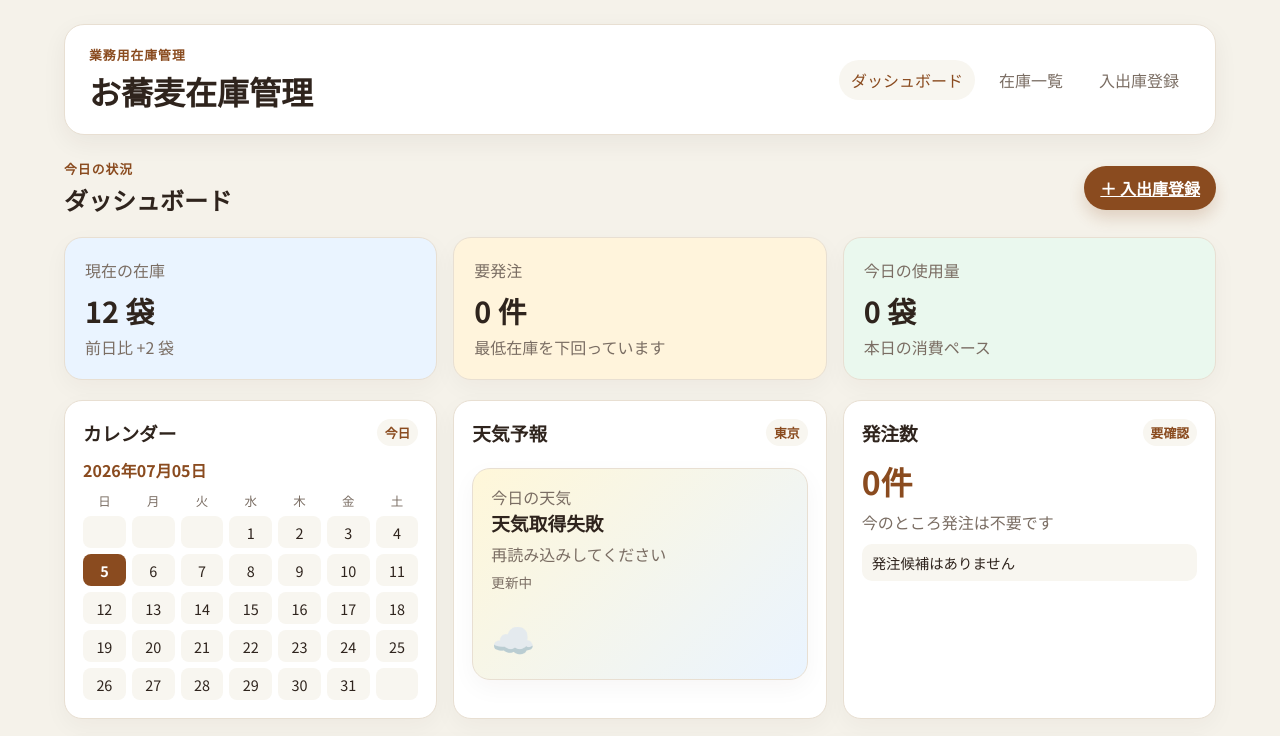
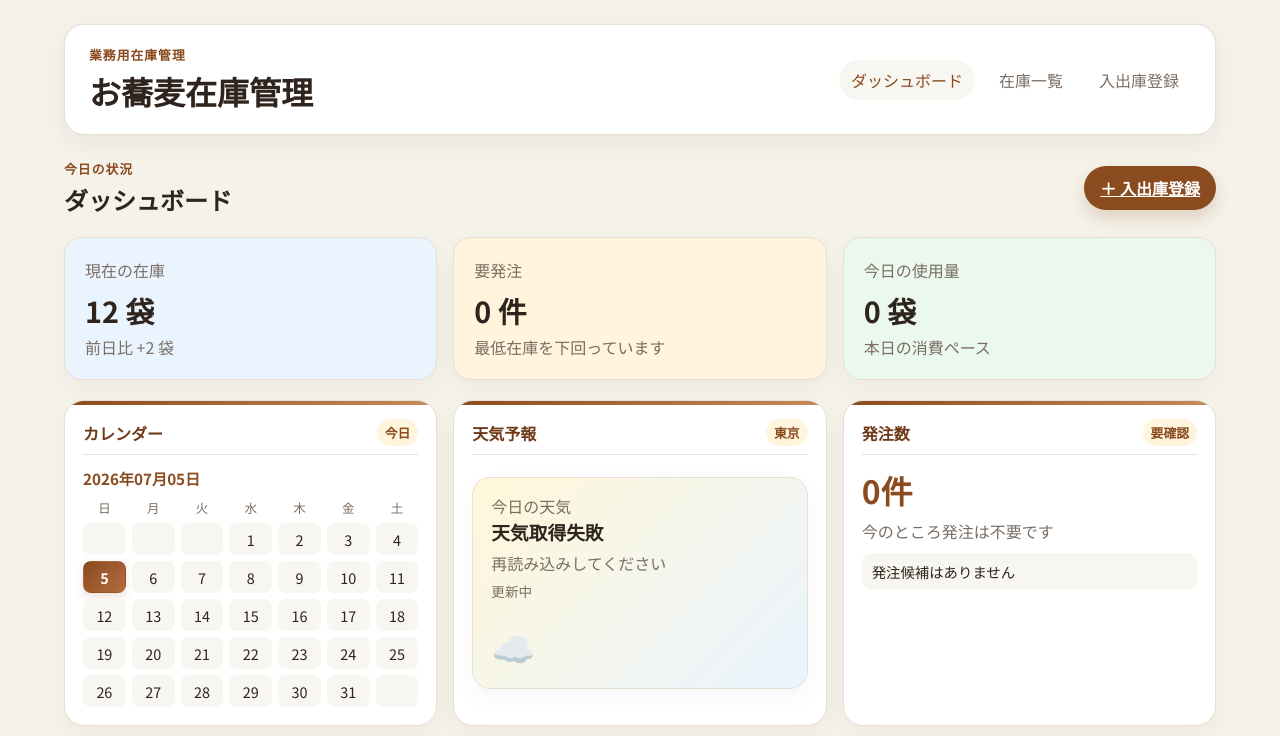
Before and after one commit to Tamramey/quiz-app2, a plain HTML site: page index.html in a window 1280 px wide. Shown: the top 736 px of the page. Drawn offline with Linux system fonts and the light colour scheme; no server answers.

Commit message:
Style dashboard calendar card

```diff
--- a/styles.css
+++ b/styles.css
@@ -164,9 +164,19 @@ p {
 .dashboard-area {
   background: var(--surface);
   border: 1px solid var(--border);
-  border-radius: 18px;
+  border-radius: 20px;
   padding: 18px;
   box-shadow: 0 8px 24px rgba(47, 36, 29, 0.04);
+  position: relative;
+  overflow: hidden;
+}
+
+.dashboard-area::before {
+  content: '';
+  position: absolute;
+  inset: 0 0 auto 0;
+  height: 4px;
+  background: linear-gradient(90deg, var(--primary), #c58b5b);
 }
 
 .area-header {
@@ -174,6 +184,13 @@ p {
   justify-content: space-between;
   align-items: center;
   margin-bottom: 12px;
+  padding-bottom: 8px;
+  border-bottom: 1px solid var(--border);
+}
+
+.area-header h3 {
+  font-size: 1rem;
+  color: var(--primary-dark);
 }
 
 .area-pill {
@@ -181,7 +198,7 @@ p {
   align-items: center;
   padding: 4px 8px;
   border-radius: 999px;
-  background: var(--surface-soft);
+  background: var(--amber);
   color: var(--primary);
   font-size: 0.8rem;
   font-weight: 700;
@@ -191,6 +208,7 @@ p {
   color: var(--primary);
   font-weight: 700;
   margin-bottom: 10px;
+  font-size: 0.95rem;
 }
 
 .mini-calendar {
@@ -220,12 +238,14 @@ p {
   border-radius: 8px;
   background: var(--surface-soft);
   font-size: 0.9rem;
+  border: 1px solid transparent;
 }
 
 .mini-calendar-day.is-today {
-  background: var(--primary);
+  background: linear-gradient(135deg, var(--primary), #b36b3f);
   color: white;
   font-weight: 700;
+  box-shadow: 0 4px 10px rgba(138, 75, 31, 0.16);
 }
 
 .weather-card {
```
